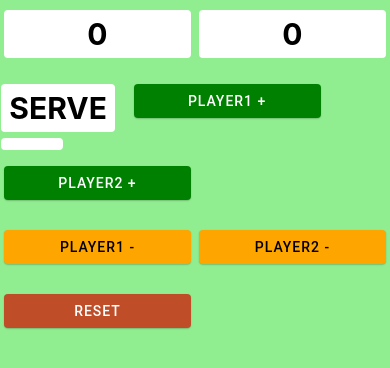
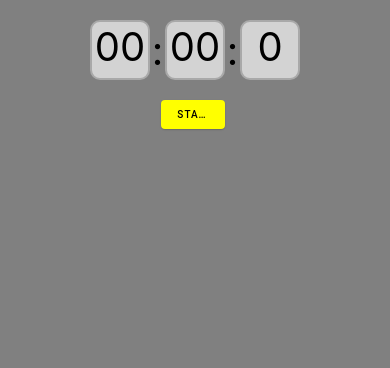
Before and after one commit to Logr3j/TSProject, a React Native app: screen / in a window 390 px wide. Shown: the top 368 px of the page. Built offline with nearby package versions, Linux system fonts and the light colour scheme.

Commit message:
Buttons hiding

```diff
--- a/App.tsx
+++ b/App.tsx
@@ -1,179 +1,105 @@
-import React, {useState} from 'react';
-import {View, Text, StyleSheet, SafeAreaView} from 'react-native';
+import React from 'react';
+import {View, Text, StyleSheet} from 'react-native';
 import {Button} from 'react-native-paper';
 
-function index() {
-  const [count1, setCount1] = useState(0);
-  const [count2, setCount2] = useState(0);
+const Stopwatch = () => {
+  const [time, setTime] = React.useState(0);
+  const [timerOn, setTimerOn] = React.useState(false);
+
+  React.useEffect(() => {
+    let interval = null;
+
+    if (timerOn) {
+      interval = setInterval(() => {
+        setTime(prevTime => prevTime + 100);
+      }, 100);
+    } else if (!timerOn) {
+      clearInterval(interval);
+    }
+
+    return () => clearInterval(interval);
+  }, [timerOn]);
 
   return (
-    <SafeAreaView style={styles.container}>
-      <View style={styles.row}>
-        <View style={styles.box}>
-          <Text style={styles.bigBlue}>{count1}</Text>
+    <View style={styles.container}>
+      <View style={styles.containerClock}>
+        <Text style={styles.digits}>{('0' + Math.floor((time / 60000) % 60)).slice(-2)}</Text>
+        <Text style={styles.dots}>:</Text>
+        <Text style={styles.digits}>{('0' + Math.floor((time / 1000) % 60)).slice(-2)}</Text>
+        <Text style={styles.dots}>:</Text>
+        <Text style={styles.digits}>{('0' + ((time / 100) % 100)).slice(-1)}</Text>
         </View>
-        <View style={styles.box}>
-          <Text style={styles.bigBlue}>{count2}</Text>
-        </View>
+      <View style={styles.containerButton}>
+        {!timerOn && time === 0 && (<Button
+          style={styles.button}
+          color={'yellow'}
+          labelStyle={{ color: 'black', fontSize: 10 }}
+          mode="contained"
+          onPress={() => setTimerOn(true)}>
+          Start
+        </Button>)}
+        {timerOn && <Button
+          style={styles.button}
+          color={'yellow'}
+          labelStyle={{ color: 'black', fontSize: 10 }}
+          mode="contained"
+          onPress={() => setTimerOn(false)}>
+          Stop
+        </Button>}
+        {!timerOn && time > 0 && (<Button
+          style={styles.button}
+          color={'yellow'}
+          labelStyle={{ color: 'black', fontSize: 10 }}
+          mode="contained"
+          onPress={() => setTimerOn(true)}>
+          Resume
+        </Button>)}
+        {!timerOn && time > 0 && (<Button
+          style={styles.button}
+          color={'yellow'}
+          labelStyle={{ color: 'black', fontSize: 10 }}
+          mode="contained"
+          onPress={() => setTime(0)}>
+          Reset
+        </Button>)}
       </View>
-      <View style={styles.row}>
-        <View style={styles.row}>
-          <View style={styles.box}>
-            {(() => {
-              if (count1 + count2 >= 22) {
-                if ((count1 + count2) % 2 == 1) {
-                  return <Text style={styles.bigBlue}>{'SERVE'}</Text>;
-                }
-                return null;
-              }
-              {
-                if ((count1 + count2) % 4 == 0 || (count1 + count2) % 4 == 1) {
-                  return <Text style={styles.bigBlue}>{'SERVE'}</Text>;
-                }
-                return null;
-              }
-            })()}
-          </View>
-          <View style={styles.box}>
-            {(() => {
-              if (count1 + count2 >= 22) {
-                if ((count1 + count2) % 2 == 0) {
-                  return <Text style={styles.bigBlue}>{'SERVE'}</Text>;
-                }
-                return null;
-              }
-              {
-                if ((count1 + count2) % 4 == 2 || (count1 + count2) % 4 == 3) {
-                  return <Text style={styles.bigBlue}>{'SERVE'}</Text>;
-                }
-              }
-              return null;
-            })()}
-          </View>
-        </View>
+    </View>
+  );
+};
 
-        <View style={styles.buttonContainer}>
-          <Button
-            color="green"
-            mode="contained"
-            onPress={() => setCount1(count1 + 1)}>
-            PLAYER1 +
-          </Button>
-        </View>
-        <View style={styles.buttonContainer}>
-          <Button
-            color="green"
-            mode="contained"
-            onPress={() => setCount2(count2 + 1)}>
-            PLAYER2 +
-          </Button>
-        </View>
-      </View>
-
-      <View style={styles.row}>
-        <View style={styles.buttonContainer}>
-          <Button
-            color="orange"
-            mode="contained"
-            onPress={() => setCount1(count1 - 1)}>
-            PLAYER1 -
-          </Button>
-        </View>
-        <View style={styles.buttonContainer}>
-          <Button
-            color="orange"
-            mode="contained"
-            onPress={() => setCount2(count2 - 1)}>
-            PLAYER2 -
-          </Button>
-        </View>
-      </View>
-
-      <View style={styles.row}>
-        <View style={styles.buttonContainer}>
-          <Button
-            color="#BF4D28"
-            mode="contained"
-            onPress={() => {
-              setCount1(0);
-              setCount2(0);
-            }}>
-            reset
-          </Button>
-        </View>
-      </View>
-    </SafeAreaView>
-  );
-}
+export default Stopwatch;
 
 const styles = StyleSheet.create({
   container: {
     flex: 1,
-    backgroundColor: 'lightgreen',
-    padding: 10,
+    alignItems: 'center',
+    backgroundColor: 'gray',
   },
-  box: {
-    paddingHorizontal: 8,
-    paddingVertical: 6,
-    borderRadius: 4,
-    backgroundColor: 'white',
-    alignSelf: 'flex-start',
-    marginHorizontal: '1%',
-    marginBottom: 6,
-    minWidth: '48%',
+  containerClock: {
+    flexDirection: 'row',
+    height: 100,
+    alignItems: 'center',
+  },
+  containerButton: {
+    flexDirection: 'row',
+  },
+  digits: {
+    backgroundColor: 'lightgray',
+    width: 60,
+    height: 60,
+    fontSize: 40,
+    alignItems: 'center',
     textAlign: 'center',
+    borderRadius: 10,
+    borderColor: 'darkgray',
+    borderWidth: 2,
   },
-  row: {
-    flexDirection: 'row',
-    flexWrap: 'wrap',
-    marginTop: 10,
+  dots: {
+    fontSize: 40,
+    width: 15,
+  textAlign: 'center',
   },
   button: {
-    paddingHorizontal: 8,
-    paddingVertical: 6,
-    borderRadius: 4,
-    backgroundColor: 'pink',
-    alignSelf: 'flex-start',
-    marginHorizontal: '1%',
-    marginBottom: 6,
-    minWidth: '48%',
-    textAlign: 'center',
-  },
-  selected: {
-    backgroundColor: 'red',
-    borderWidth: 0,
-  },
-  buttonLabel: {
-    fontSize: 12,
-    fontWeight: '500',
-    color: 'black',
-  },
-  selectedLabel: {
-    color: 'white',
-  },
-  label: {
-    textAlign: 'center',
-    marginBottom: 10,
-    fontSize: 24,
-  },
-  bigBlue: {
-    color: 'black',
-    fontWeight: 'bold',
-    fontSize: 30,
-    textAlign: 'center',
-  },
-  buttonContainer: {
-    margin: 10,
-    marginHorizontal: '1%',
-    minWidth: '48%',
-  },
-  text: {
-    borderWidth: 1,
-    padding: 10,
-    minWidth: '48%',
-    borderColor: 'black',
-    backgroundColor: 'pink',
+    width: '20%',
   },
 });
-
-export default index;
```
